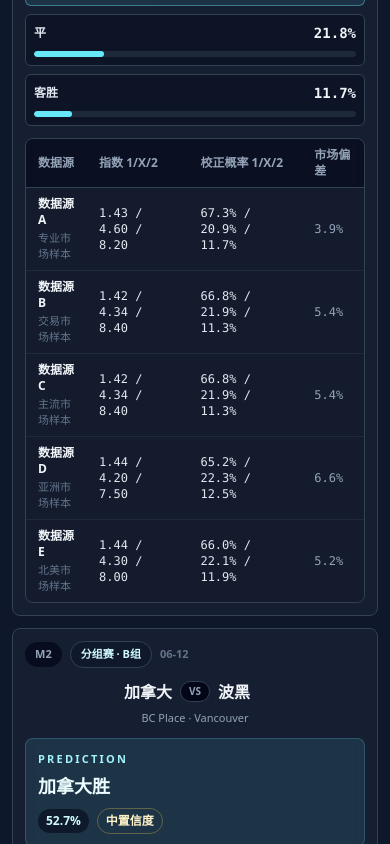
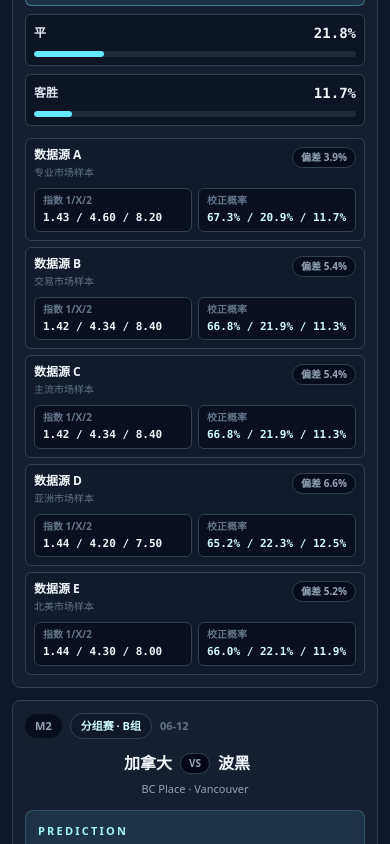
Before and after one commit to huayu2025ai-sketch/world-cup-26, a Next.js app: page /predictions in a window 390 px wide. Shown: the part 860-1704 px from the top of the page. Built offline with nearby package versions, Linux system fonts and the light colour scheme.

Commit message:
Improve mobile prediction odds layout

```diff
--- a/app/predictions/page.tsx
+++ b/app/predictions/page.tsx
@@ -263,33 +263,68 @@ export default function PredictionsPage() {
                     ))}
                   </div>
 
-                  <div className="mt-3 overflow-x-auto rounded-lg border border-slate-700">
+                  <div className="mt-3 grid gap-1.5 sm:hidden">
+                    {prediction.bookmakerProbabilities.map((item) => (
+                      <div key={item.bookmaker} className="rounded-md border border-slate-700 bg-slate-900/55 p-2">
+                        <div className="flex items-start justify-between gap-2">
+                          <div>
+                            <p className="text-xs font-black text-slate-100">{bookmakerByKey[item.bookmaker].name}</p>
+                            <p className="mt-0.5 text-[10px] text-slate-500">
+                              {bookmakerByKey[item.bookmaker].marketRole}
+                            </p>
+                          </div>
+                          <span className="rounded-full border border-slate-700 bg-slate-950/70 px-2 py-0.5 text-[10px] font-black text-slate-400">
+                            偏差 {formatPercent(item.overround)}
+                          </span>
+                        </div>
+                        <div className="mt-2 grid grid-cols-2 gap-1.5">
+                          <div className="rounded-md border border-slate-700 bg-slate-950/55 px-2 py-1">
+                            <p className="text-[10px] font-black text-slate-500">指数 1/X/2</p>
+                            <p className="mt-0.5 whitespace-nowrap font-mono text-[11px] font-black text-slate-100">
+                              {item.odds.home.toFixed(2)} / {item.odds.draw.toFixed(2)} / {item.odds.away.toFixed(2)}
+                            </p>
+                          </div>
+                          <div className="rounded-md border border-slate-700 bg-slate-950/55 px-2 py-1">
+                            <p className="text-[10px] font-black text-slate-500">校正概率</p>
+                            <p className="mt-0.5 whitespace-nowrap font-mono text-[11px] font-black text-cyan-100">
+                              {formatPercent(item.noVig.home)} / {formatPercent(item.noVig.draw)} /{" "}
+                              {formatPercent(item.noVig.away)}
+                            </p>
+                          </div>
+                        </div>
+                      </div>
+                    ))}
+                  </div>
+
+                  <div className="mt-3 hidden overflow-x-auto rounded-lg border border-slate-700 sm:block">
                     <table className="min-w-full divide-y divide-slate-700 text-left text-xs">
                       <thead className="bg-slate-950/60 text-slate-400">
                         <tr>
-                          <th className="px-3 py-2 font-black">数据源</th>
-                          <th className="px-3 py-2 font-black">指数 1/X/2</th>
-                          <th className="px-3 py-2 font-black">校正概率 1/X/2</th>
-                          <th className="px-3 py-2 font-black">市场偏差</th>
+                          <th className="whitespace-nowrap px-3 py-2 font-black">数据源</th>
+                          <th className="whitespace-nowrap px-3 py-2 font-black">指数 1/X/2</th>
+                          <th className="whitespace-nowrap px-3 py-2 font-black">校正概率 1/X/2</th>
+                          <th className="whitespace-nowrap px-3 py-2 font-black">市场偏差</th>
                         </tr>
                       </thead>
                       <tbody className="divide-y divide-slate-800 bg-slate-900/40">
                         {prediction.bookmakerProbabilities.map((item) => (
                           <tr key={item.bookmaker}>
-                            <td className="px-3 py-2">
+                            <td className="whitespace-nowrap px-3 py-2">
                               <p className="font-black text-slate-100">{bookmakerByKey[item.bookmaker].name}</p>
                               <p className="mt-0.5 text-[11px] text-slate-500">
                                 {bookmakerByKey[item.bookmaker].marketRole}
                               </p>
                             </td>
-                            <td className="px-3 py-2 font-mono text-slate-200">
+                            <td className="whitespace-nowrap px-3 py-2 font-mono text-slate-200">
                               {item.odds.home.toFixed(2)} / {item.odds.draw.toFixed(2)} / {item.odds.away.toFixed(2)}
                             </td>
-                            <td className="px-3 py-2 font-mono text-slate-200">
+                            <td className="whitespace-nowrap px-3 py-2 font-mono text-slate-200">
                               {formatPercent(item.noVig.home)} / {formatPercent(item.noVig.draw)} /{" "}
                               {formatPercent(item.noVig.away)}
                             </td>
-                            <td className="px-3 py-2 font-mono text-slate-400">{formatPercent(item.overround)}</td>
+                            <td className="whitespace-nowrap px-3 py-2 font-mono text-slate-400">
+                              {formatPercent(item.overround)}
+                            </td>
                           </tr>
                         ))}
                       </tbody>
```
